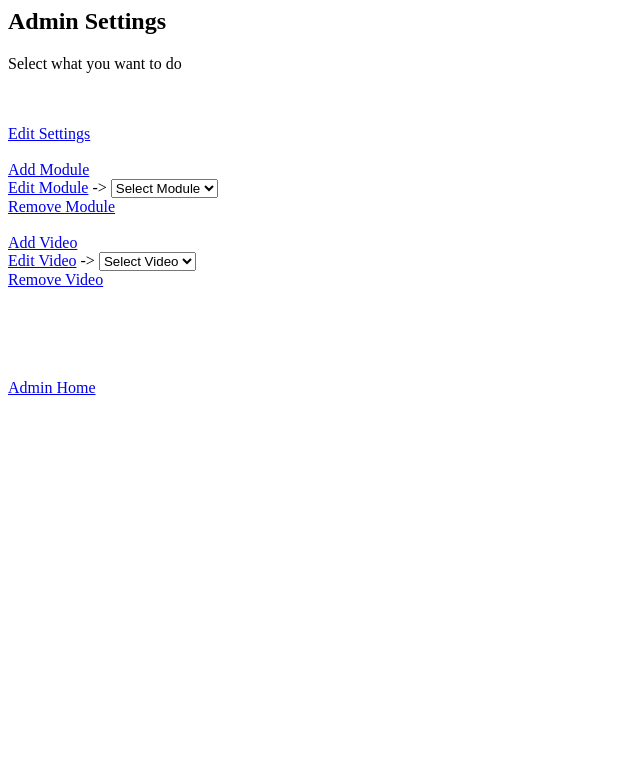
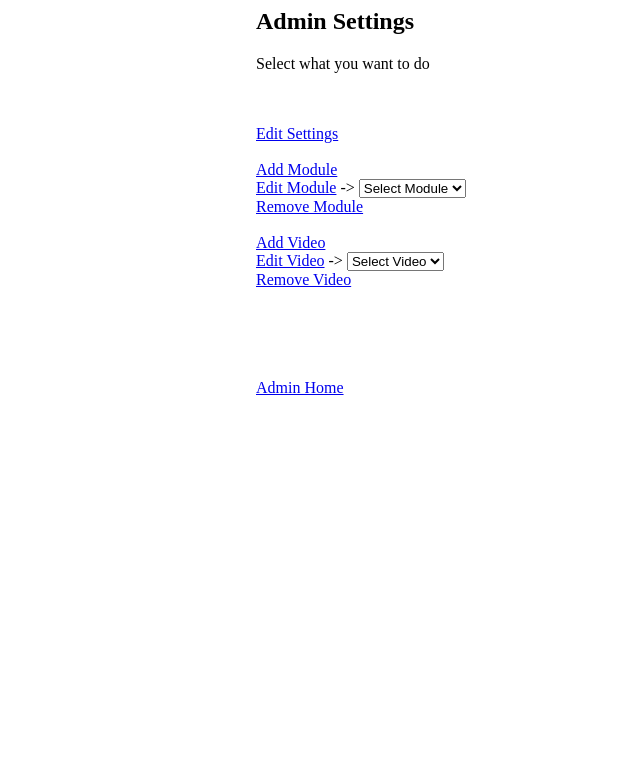
Before and after one commit to Prodge/videoModules, a PHP site: page /admin.php in a window 1280 px wide. Shown: the top 783 px of the page, without its empty margins (0-640 px from the left). Run offline with PHP 8.4, Linux system fonts and the light colour scheme; data that the repository does not hold is empty.

Commit message:
wrapped admin page in body tags for centering content

```diff
--- a/admin.php
+++ b/admin.php
@@ -1,3 +1,4 @@
+<body style="width:60%; margin-right:auto; margin-left:auto;">
 <?php
 
 require_once("common.php");
@@ -226,3 +227,4 @@ if(isset($_POST['action'])){
 }
 echo $homeBtn;
 ?>
+</body>
```
